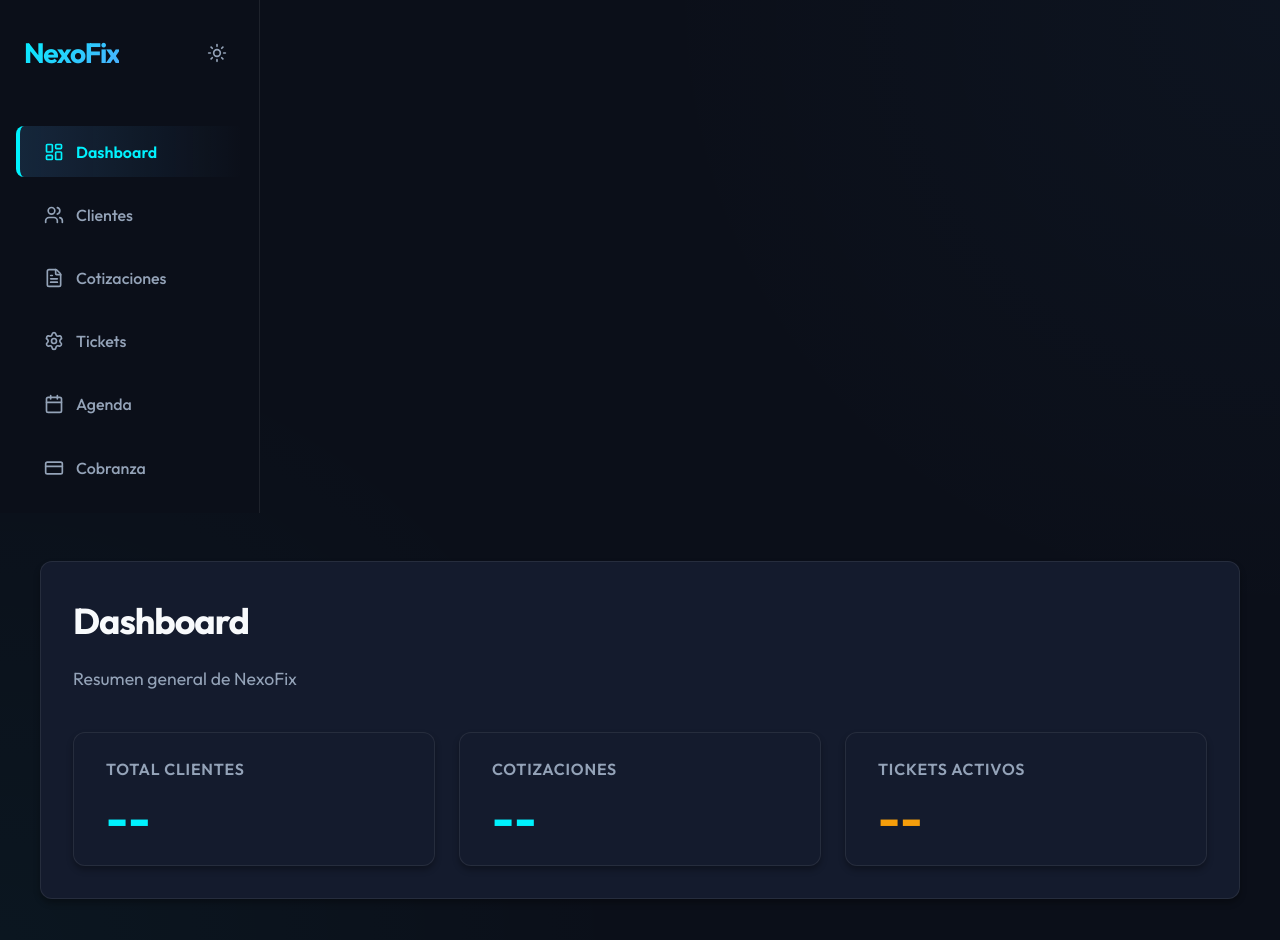
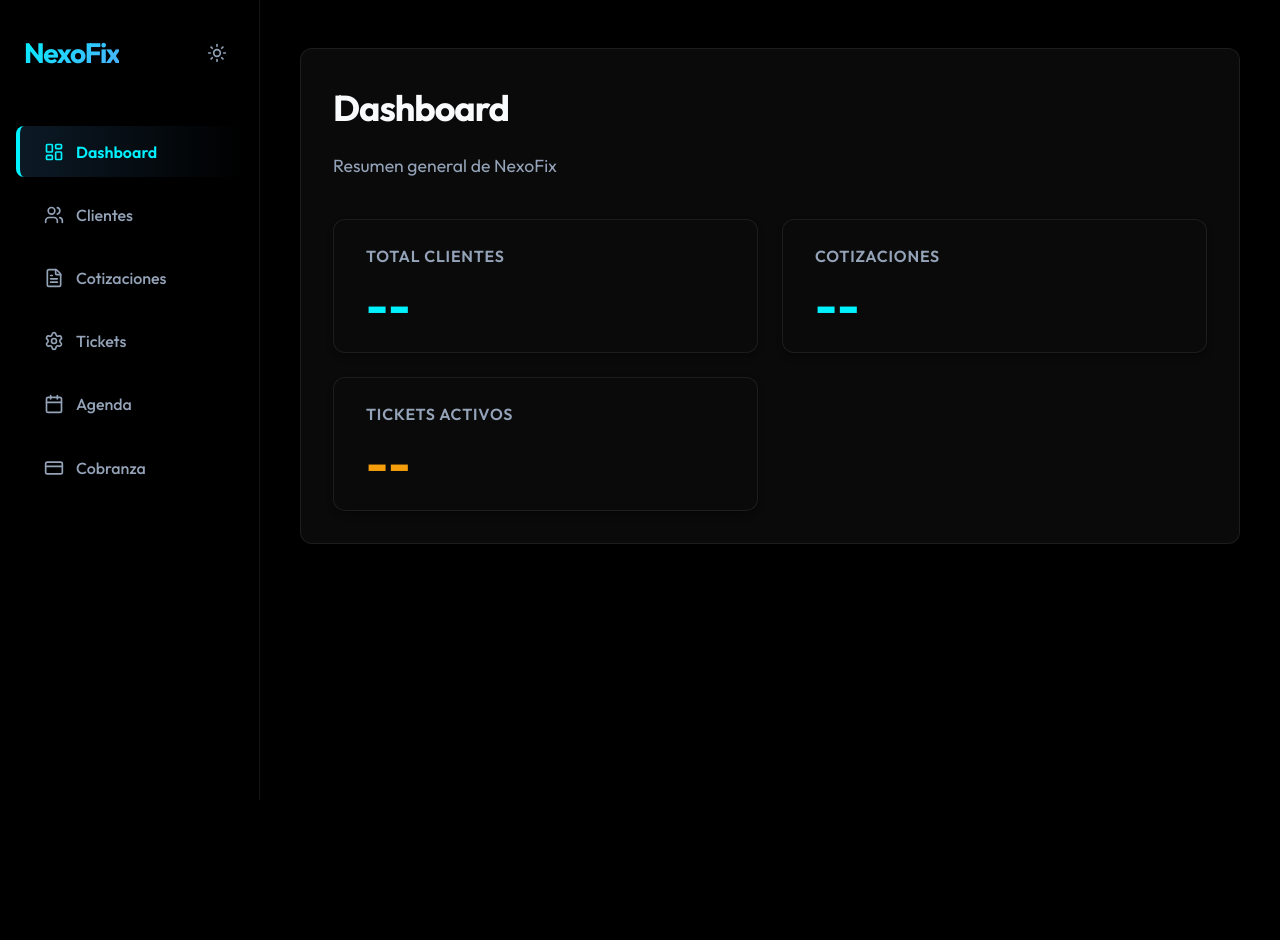
Before and after one commit to GerAjeno/Nexofix, a React (Vite) app in the folder frontend/: page / in a window 1280 px wide. Shown: the top 940 px of the page. After the commit the page ends 800 px from the top, so only its background shows below. Built offline with nearby package versions, Linux system fonts and the light colour scheme.

Commit message:
style: Fixed layout flow and applied True Black OLED theme

```diff
--- a/frontend/src/index.css
+++ b/frontend/src/index.css
@@ -16,25 +16,31 @@
   --shadow-sm: 0 2px 4px rgba(0,0,0,0.02);
   --shadow-md: 0 4px 12px rgba(0,0,0,0.05);
 
+
   --radius-lg: 12px;
   --radius-full: 9999px;
 
   --success: #10b981;
   --warning: #f59e0b;
+
+  --bg-gradient: radial-gradient(circle at top right, rgba(79, 172, 254, 0.03), transparent 40%),
+                 radial-gradient(circle at bottom left, rgba(0, 242, 254, 0.03), transparent 40%);
 }
 
 [data-theme="dark"] {
-  /* PREMIUM DARK THEME VARIABLES */
+  /* AMOLED TRUE BLACK THEME VARIABLES */
   --primary: #00f2fe;
   --primary-hover: #4facfe;
-  --bg-color: #0b0f19;
-  --card-bg: #141b2d;
+  --bg-color: #000000;      /* AMOLED Black */
+  --card-bg: #0a0a0a;       /* Very dark gray for contrast */
   --text-main: #f8fafc;
   --text-muted: #94a3b8;
   --border-color: rgba(255, 255, 255, 0.08);
-  --sidebar-bg: #0b0f19;
+  --sidebar-bg: #000000;    /* AMOLED Black */
   --sidebar-hover: rgba(255, 255, 255, 0.05);
   --modal-overlay: rgba(0,0,0,0.8);
+
+  --bg-gradient: none; /* No gradient by default to save OLED */
 
   --shadow-sm: 0 4px 6px rgba(0,0,0,0.3);
   --shadow-md: 0 8px 24px rgba(0,0,0,0.4);
@@ -51,8 +57,7 @@
   margin: 0;
   font-family: 'Outfit', system-ui, -apple-system, sans-serif;
   background-color: var(--bg-color);
-  background-image: radial-gradient(circle at top right, rgba(79, 172, 254, 0.03), transparent 40%),
-                    radial-gradient(circle at bottom left, rgba(0, 242, 254, 0.03), transparent 40%);
+  background-image: var(--bg-gradient);
   color: var(--text-main);
   line-height: 1.5;
   transition: background-color 0.3s ease, color 0.3s ease;
@@ -169,11 +174,7 @@
   line-height: 1.5;
 }
 
-.app-container {
-  min-height: 100vh;
-  display: flex;
-  flex-direction: column;
-}
+/* Removed duplicate app-container */
 
 /* Removed old header styles */
 
```
Also changed, not shown: 1 other file (tests, documents, lock files or other folders).
